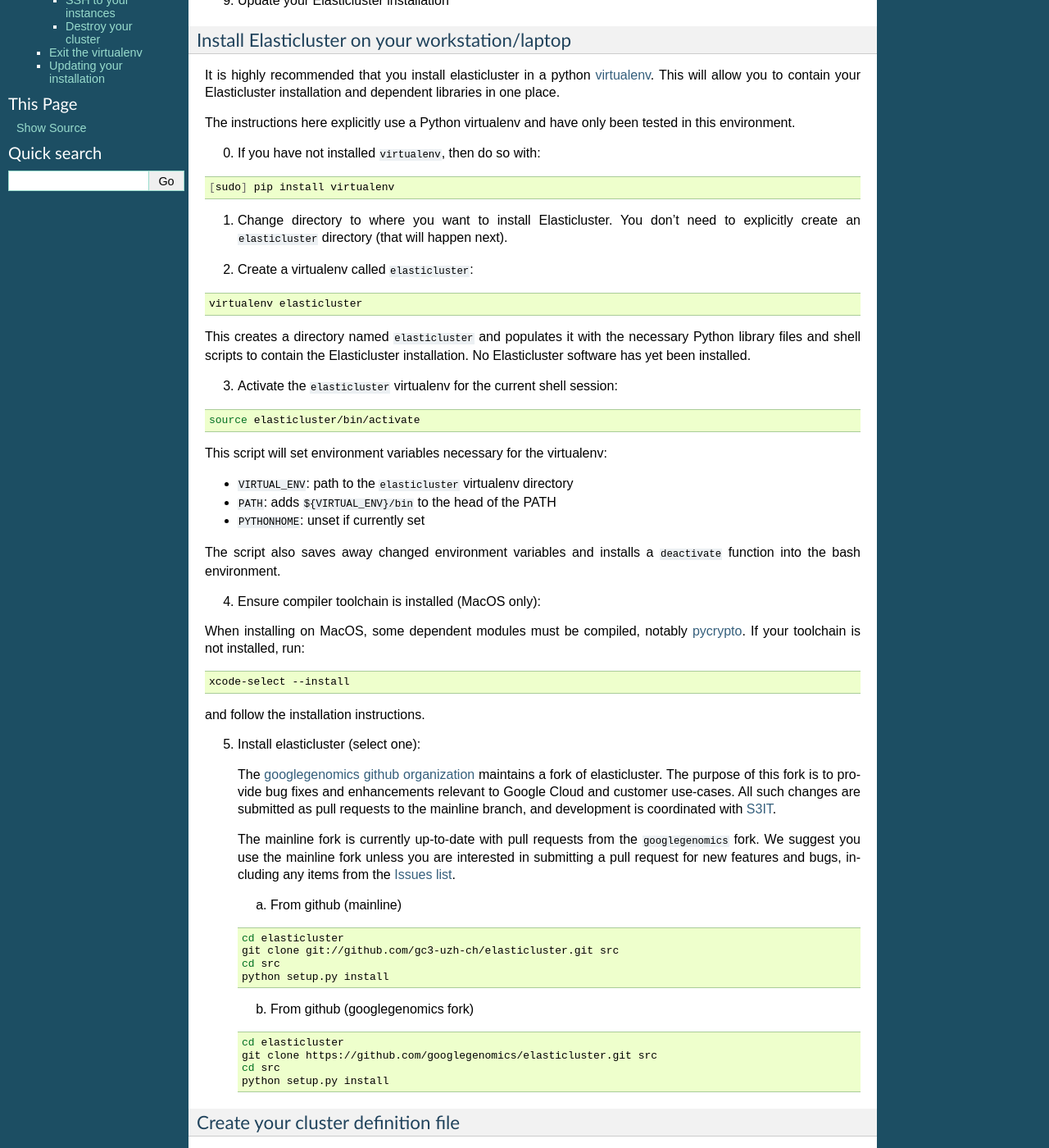
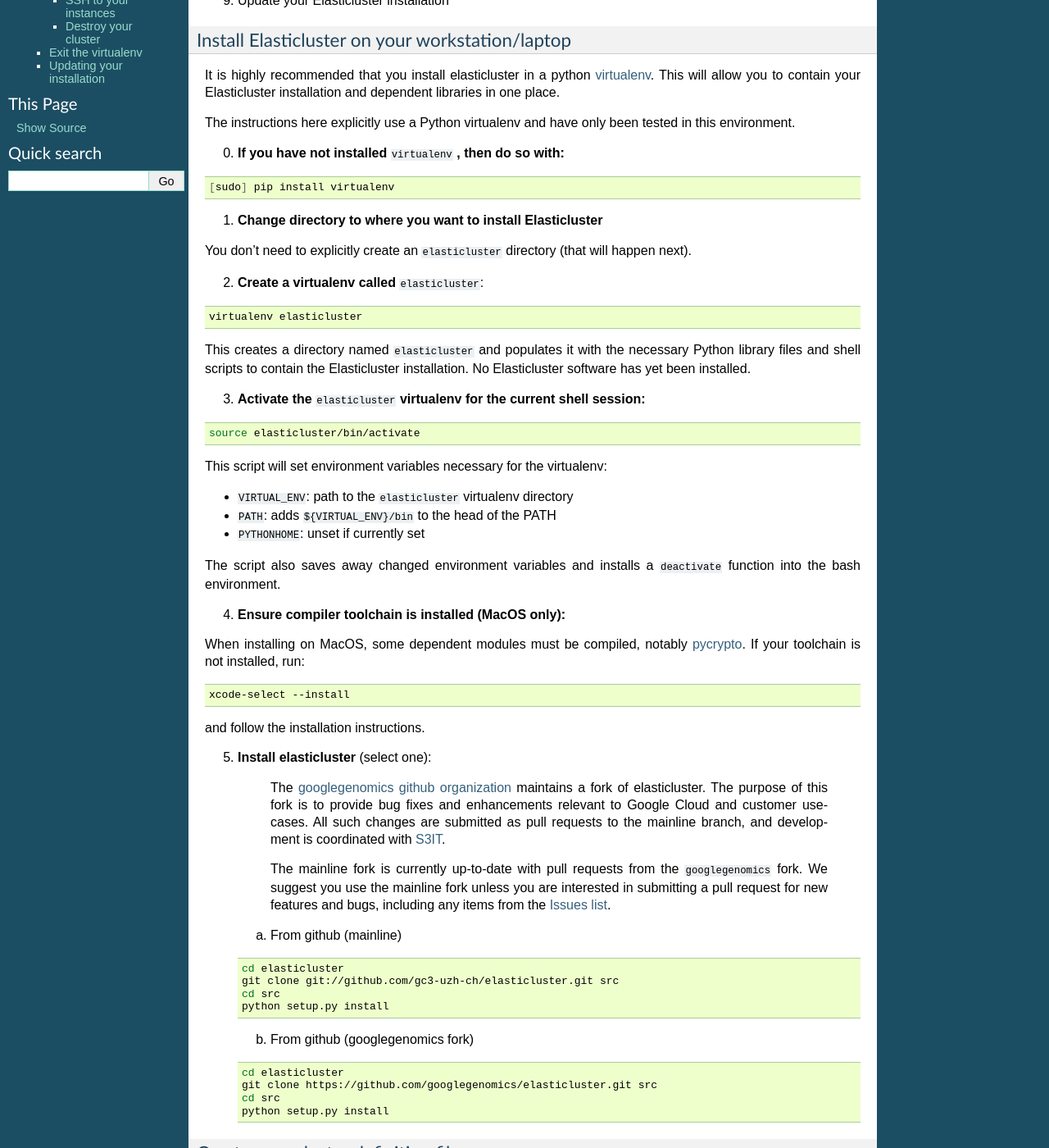
Before and after one commit to googlegenomics/readthedocs, a Sphinx documentation site: the page built from docs/source/includes/elasticluster_setup.rst, in a window 1280 px wide and 1400 px high, scrolled down 514 px. Shown: the whole window at 82% size. Built offline with Sphinx 7.4.7, drawn with Linux system fonts in a browser that asks for light colours.

Commit message:
Bold the numbered steps so that they stand out.

```diff
--- a/docs/source/includes/elasticluster_setup.rst
+++ b/docs/source/includes/elasticluster_setup.rst
@@ -41,19 +41,17 @@
 
 The instructions here explicitly use a Python virtualenv and have only been tested in this environment.
 
-0. If you have not installed ``virtualenv``, then do so with:
+0. **If you have not installed** ``virtualenv`` **, then do so with:**
 
 .. code-block:: shell
 
    [sudo] pip install virtualenv
 
-1. Change directory to where you want to install Elasticluster. You don't need to explicitly create an ``elasticluster`` directory (that will happen next).
+1. **Change directory to where you want to install Elasticluster**
 
-.. |br| raw:: html
+You don't need to explicitly create an ``elasticluster`` directory (that will happen next).
 
-   <br />
-
-2. Create a virtualenv called ``elasticluster``:
+2. **Create a virtualenv called** ``elasticluster``:
 
 .. code-block:: shell
 
@@ -61,7 +59,7 @@
 
 This creates a directory named ``elasticluster`` and populates it with the necessary Python library files and shell scripts to contain the Elasticluster installation.  No Elasticluster software has yet been installed.
 
-3. Activate the ``elasticluster`` virtualenv for the current shell session:
+3. **Activate the** ``elasticluster`` **virtualenv for the current shell session:**
 
 .. code-block:: shell
 
@@ -75,7 +73,7 @@
 
 The script also saves away changed environment variables and installs a ``deactivate`` function into the bash environment.
 
-4. Ensure compiler toolchain is installed (MacOS only):
+4. **Ensure compiler toolchain is installed (MacOS only):**
 
 When installing on MacOS, some dependent modules must be compiled,
 notably `pycrypto <https://pypi.python.org/pypi/pycrypto>`_.
@@ -87,17 +85,17 @@
 
 and follow the installation instructions.
 
-5. Install elasticluster (select one):
+5. **Install elasticluster** (select one):
 
-   The `googlegenomics github organization`_ maintains a fork of elasticluster. The purpose of this
-   fork is to provide bug fixes and enhancements relevant to Google Cloud and customer use-cases.
-   All such changes are submitted as pull requests to the mainline branch, and development is
-   coordinated with S3IT_.
+    The `googlegenomics github organization`_ maintains a fork of elasticluster. The purpose of this
+    fork is to provide bug fixes and enhancements relevant to Google Cloud and customer use-cases.
+    All such changes are submitted as pull requests to the mainline branch, and development is
+    coordinated with S3IT_.
 
-   The mainline fork is currently up-to-date with pull requests from the ``googlegenomics`` fork.
-   We suggest you use the mainline fork unless you are interested in submitting a pull request
-   for new features and bugs, including any items from the
-   `Issues list <https://github.com/googlegenomics/elasticluster/issues>`_.
+    The mainline fork is currently up-to-date with pull requests from the ``googlegenomics`` fork.
+    We suggest you use the mainline fork unless you are interested in submitting a pull request
+    for new features and bugs, including any items from the
+    `Issues list <https://github.com/googlegenomics/elasticluster/issues>`_.
 
    a. From github (mainline)
 
```
